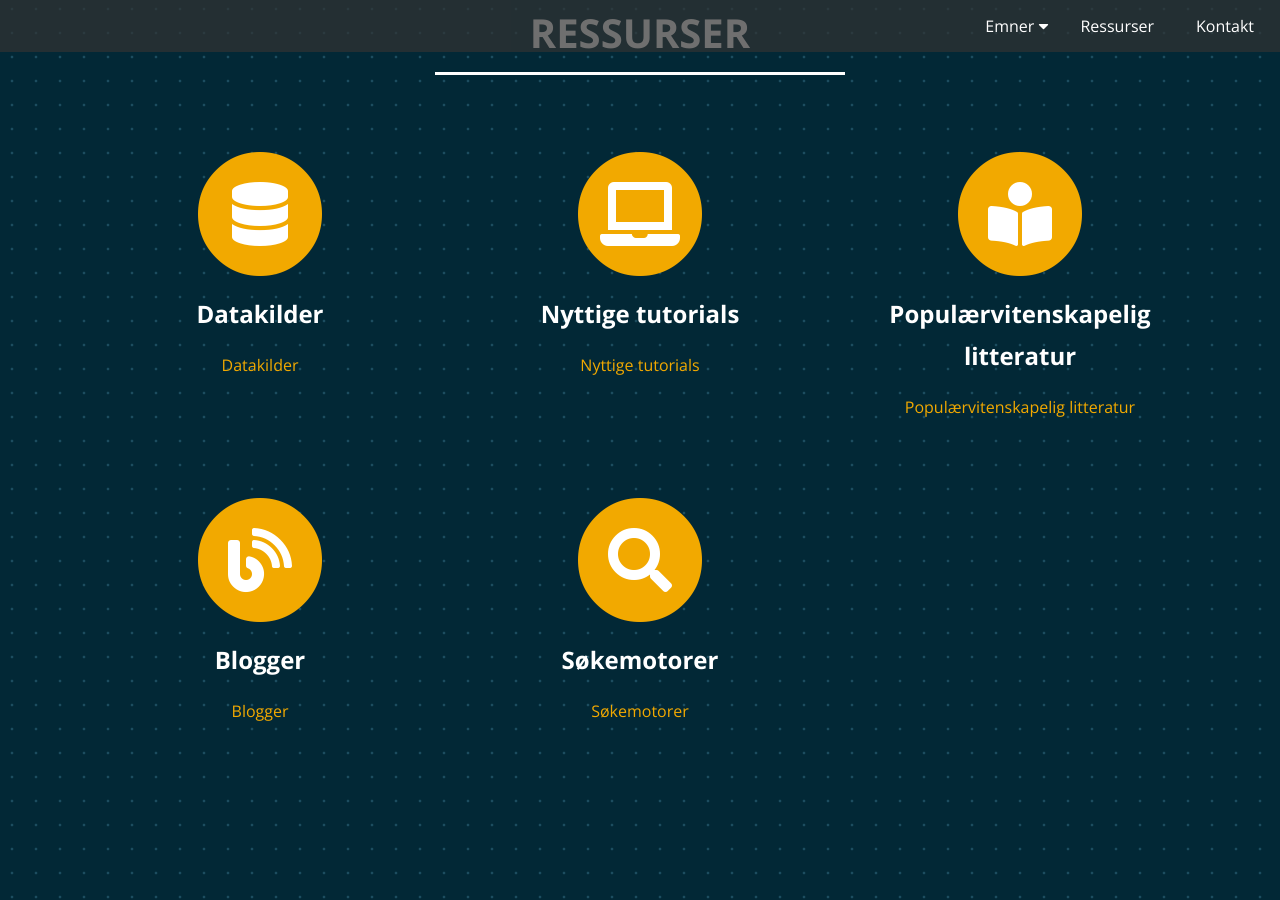
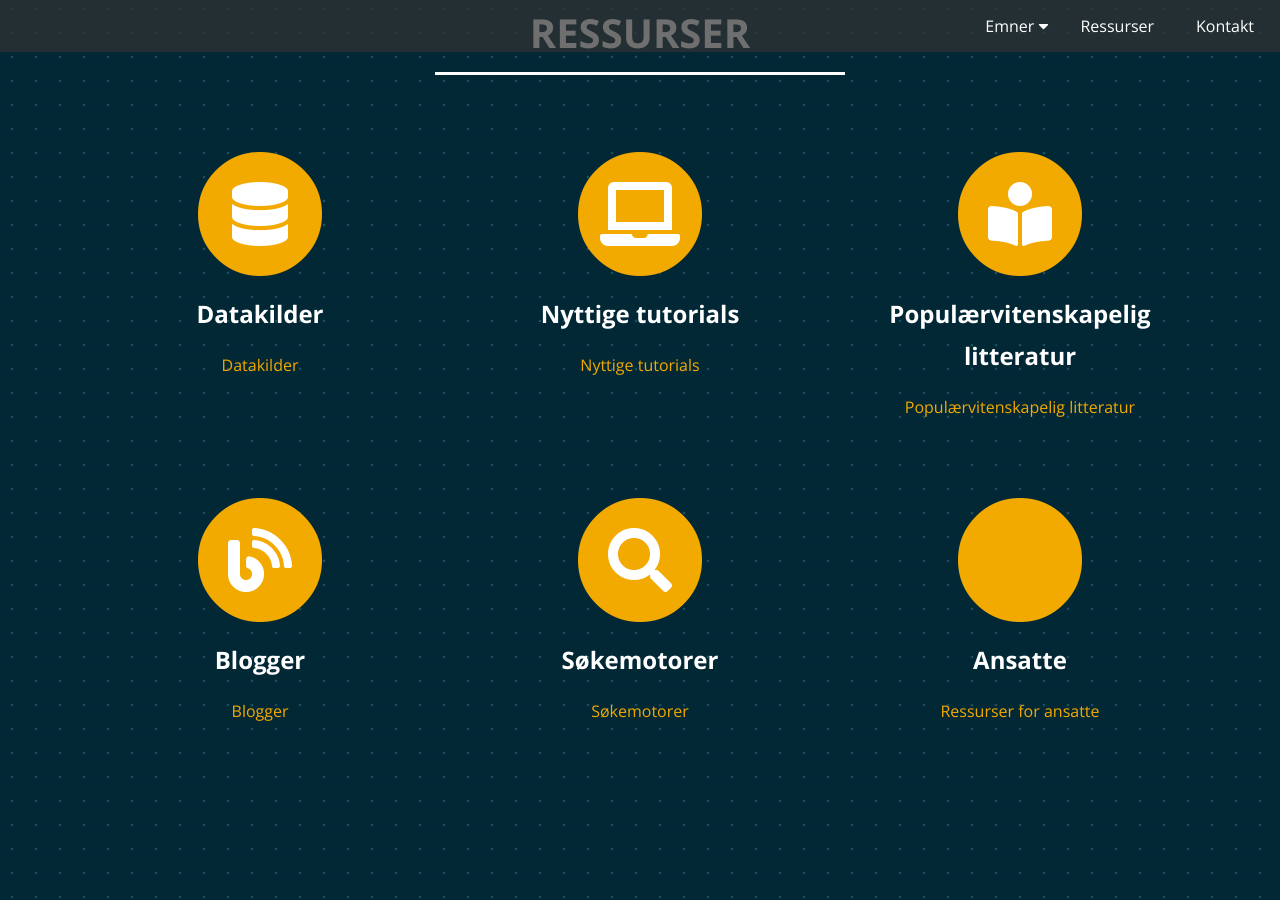
Before and after one commit to uit-econ/uit-econ.github.io, a Jekyll site: the page built from index.md, in a window 1280 px wide and 900 px high, scrolled down 5839 px. Built offline with Jekyll 4.4.1, drawn with Linux system fonts in a browser that asks for light colours.

Commit message:
Update sitetext.yml

```diff
--- a/_data/sitetext.yml
+++ b/_data/sitetext.yml
@@ -37,6 +37,9 @@ en: &DEFAULT_EN
       - title: "Søkemotorer"
         desc: "[Søkemotorer](ressurser/Sookemotorer)"
         icon: fas fa-search
+      - title: "Ansatte"
+        desc: "[Ressurser for ansatte](ressurser/ansatte)"
+        icon: work
 
   portfolio:
     title: "Emner"
```
